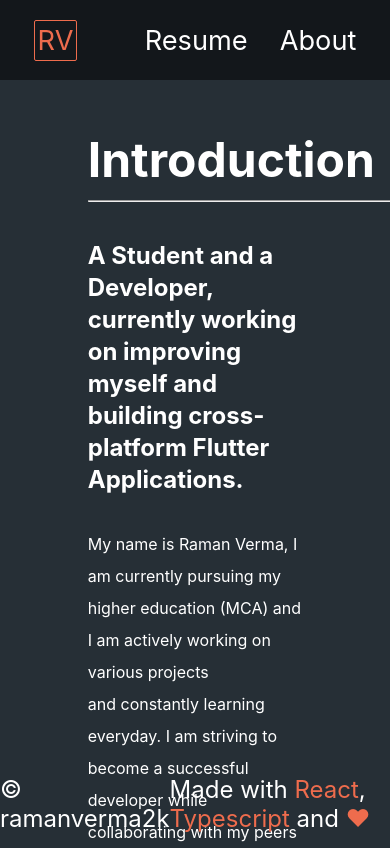
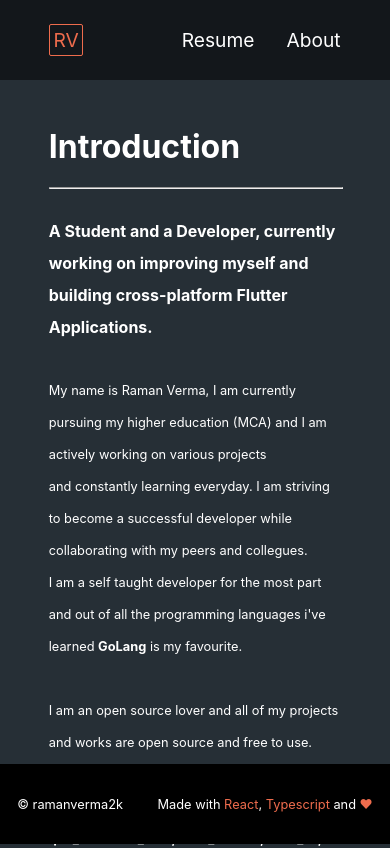
Before and after one commit to ramanverma2k/portfolio, a React (Create React App) app: page /about in a window 390 px wide. Shown: the top 848 px of the page. Built offline with nearby package versions, Linux system fonts and the light colour scheme; a web font is replaced by a local one.

Commit message:
Media Queries and responsive design

```diff
--- a/package.json
+++ b/package.json
@@ -1,6 +1,6 @@
 {
-  "name": "plio",
-  "version": "0.1.0",
+    "name": "personal_website",
+    "version": "1.0.0",
     "private": true,
     "dependencies": {
         "@testing-library/jest-dom": "^5.11.4",
--- a/src/pages/About.tsx
+++ b/src/pages/About.tsx
@@ -1,5 +1,6 @@
 import "../App.css";
 import "../styles/about.css";
+import "../styles/footer.css";
 
 const About = () => {
     return (
--- a/src/styles/about.css
+++ b/src/styles/about.css
@@ -8,37 +8,103 @@
 }
 
 .h1__underline {
-    position: fixed;
-    width: 20rem;
+    position: relative;
+    width: 100%;
     margin-top: 1.5rem;
 }
 
 .highlight {
-    margin-top: 4rem;
     font-size: 1.5rem;
 }
 
-.summary {
-    margin-top: 2rem;
-}
-
-.projects {
-    margin-top: 2rem;
-}
-
-.currently {
-    margin-top: 2rem;
-}
-
-.interests {
-    margin-top: 2rem;
-}
-
-.delta {
+p {
     margin-top: 2rem;
 }
 
 .goodbye {
     text-align: right;
-    margin-top: 4rem;
 }
+
+@media (max-width: 1080px) {
+    .h1 {
+        font-size: 2rem;
+    }
+
+    .h1__underline {
+        position: relative;
+        width: 100%;
+        margin-top: 1.5rem;
+    }
+
+    .highlight {
+        font-size: 1rem;
+    }
+
+    .section__about {
+        width: 75%;
+        font-size: 0.8rem;
+    }
+}
+
+@media (max-width: 768px) {
+    .h1 {
+        font-size: 2rem;
+    }
+
+    .h1__underline {
+        position: relative;
+        width: 100%;
+        margin-top: 1.5rem;
+    }
+
+    .highlight {
+        font-size: 1rem;
+    }
+
+    .section__about {
+        width: 75%;
+        font-size: 0.8rem;
+    }
+}
+
+@media (max-width: 425px) {
+    .h1 {
+        font-size: 2rem;
+    }
+
+    .h1__underline {
+        position: relative;
+        width: 100%;
+        margin-top: 1.5rem;
+    }
+
+    .highlight {
+        font-size: 1rem;
+    }
+
+    .section__about {
+        width: 75%;
+        font-size: 0.8rem;
+    }
+}
+
+@media (max-width: 425px) {
+    .h1 {
+        font-size: 2rem;
+    }
+
+    .h1__underline {
+        position: relative;
+        width: 100%;
+        margin-top: 1.5rem;
+    }
+
+    .highlight {
+        font-size: 1rem;
+    }
+
+    .section__about {
+        width: 75%;
+        font-size: 0.8rem;
+    }
+}
--- a/src/styles/footer.css
+++ b/src/styles/footer.css
@@ -17,14 +17,40 @@ a {
 
 @media (max-width: 1080px) {
     .footer {
-        height: 5rem;
-        font-size: 1.5rem;
+        height: 4rem;
+        font-size: 1rem;
+        background-color: black;
     }
 }
 
 @media (max-width: 768px) {
     .footer {
         height: 5rem;
-        font-size: 1.5rem;
+        font-size: 0.9rem;
+        background-color: black;
     }
 }
+
+@media (max-width: 540px) {
+    .footer {
+        height: 5rem;
+        font-size: 0.8rem;
+        background-color: black;
+    }
+}
+
+@media (max-width: 425px) {
+    .footer {
+        height: 5rem;
+        font-size: 0.8rem;
+        background-color: black;
+    }
+}
+
+@media (max-width: 320px) {
+    .footer {
+        height: 5rem;
+        font-size: 0.6rem;
+        background-color: black;
+    }
+}
--- a/src/styles/hero.css
+++ b/src/styles/hero.css
@@ -88,3 +88,39 @@ hr {
         display: none;
     }
 }
+
+@media (max-width: 425px) {
+    .hero {
+        justify-content: center;
+        line-height: 2rem;
+    }
+
+    .greet {
+        font-size: 2rem;
+    }
+    .info {
+        font-size: 1.2rem;
+    }
+
+    .preview__box {
+        display: none;
+    }
+}
+
+@media (max-width: 320px) {
+    .hero {
+        justify-content: center;
+        line-height: 2rem;
+    }
+
+    .greet {
+        font-size: 1rem;
+    }
+    .info {
+        font-size: 0.8rem;
+    }
+
+    .preview__box {
+        display: none;
+    }
+}
--- a/src/styles/navbar.css
+++ b/src/styles/navbar.css
@@ -34,3 +34,10 @@
         font-size: 1.7rem;
     }
 }
+
+@media (max-width: 425px) {
+    .navbar {
+        height: 5rem;
+        font-size: 1.2rem;
+    }
+}
```
Lines whose indentation alone changed are shown as unchanged.
